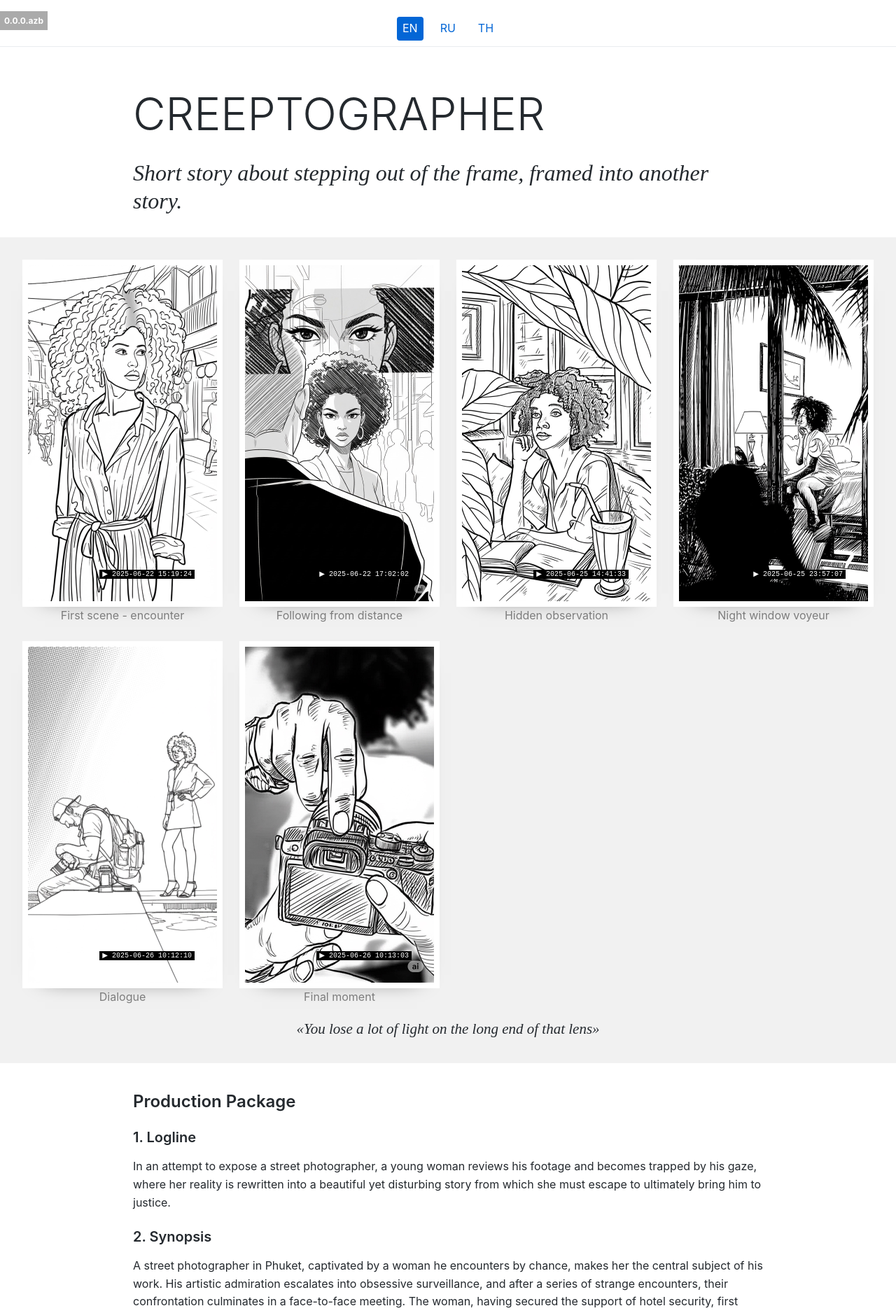
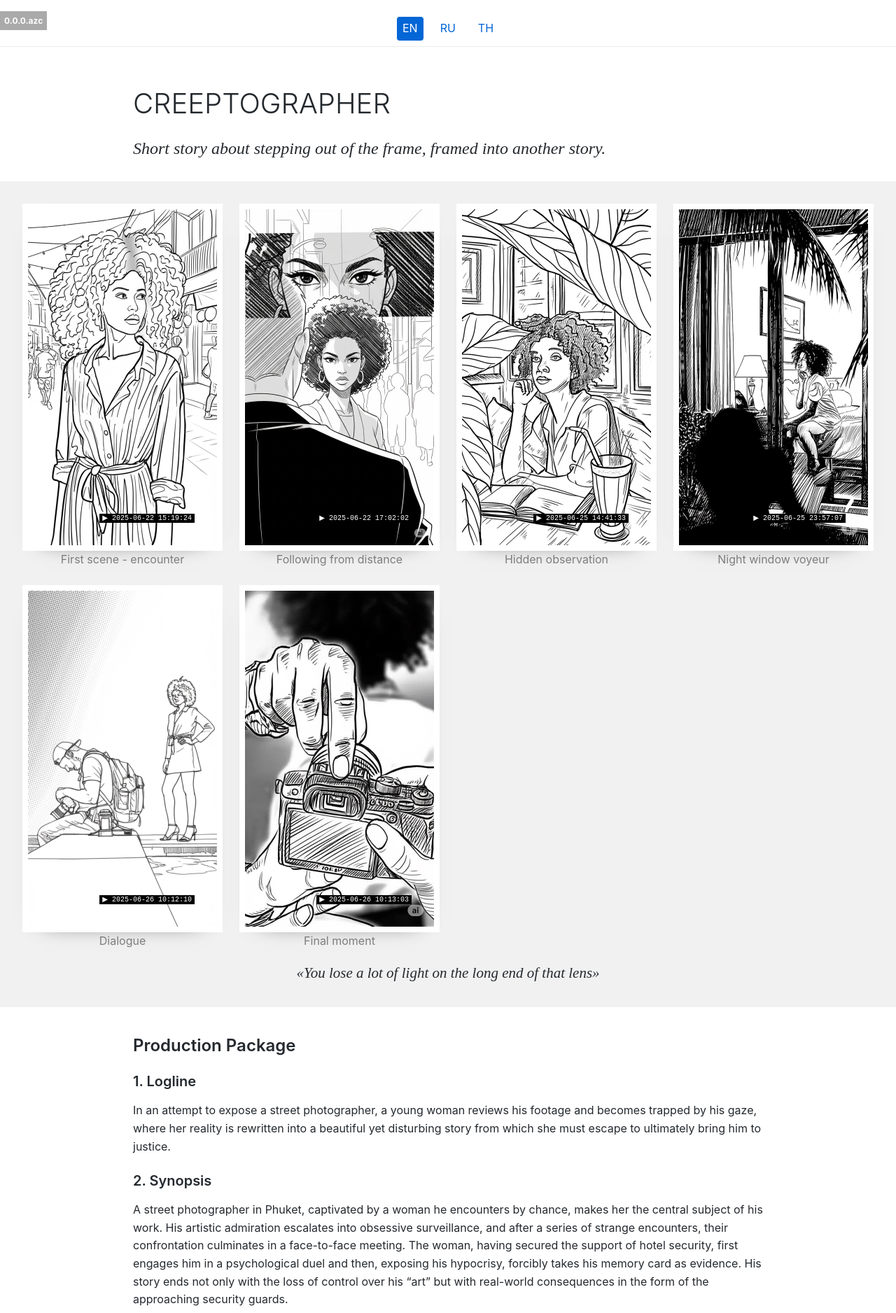
Before and after one commit to konstantinbarkalov/creeptographer, a Jekyll site: the page built from docs/en/index.md, in a window 1280 px wide. Shown: the top 1876 px of the page at 70% size. Built offline with Jekyll 4.4.1, drawn with Linux system fonts in a browser that asks for light colours; some of the changed text lies outside the part shown.

Commit message:
Adjust header font sizes for improved consistency and readability

```diff
--- a/docs/_config.yml
+++ b/docs/_config.yml
@@ -2,7 +2,7 @@ title: Creeptographer
 description: A movie with line yet to be written
 baseurl: "/creeptographer"
 url: "https://konstantinbarkalov.github.io"
-version: "0.0.0.azb"
+version: "0.0.0.azc"
 last_updated: 2025-06-23
 
 # Build settings
--- a/docs/assets/css/header.css
+++ b/docs/assets/css/header.css
@@ -1,11 +1,11 @@
 /* Footer styles */
 .site-header h1 {
-    font-size: 4rem;
+    font-size: 2.5rem;
     font-weight: 300;
     text-transform: uppercase;
 }
 .site-header h2 {
-    font-size: 2rem;
+    font-size: 1.5rem;
     font-weight: normal;
     font-style: italic;
     font-family: serif;
```
